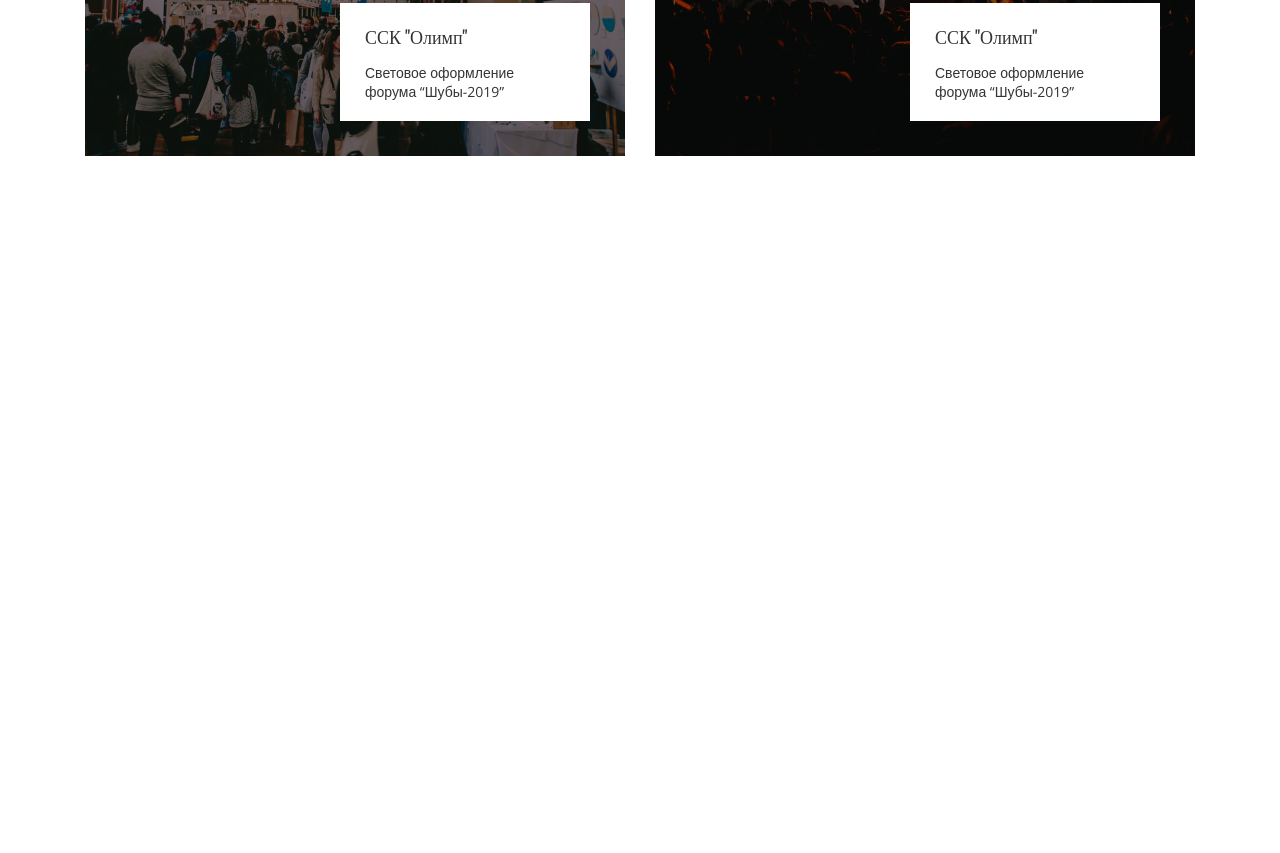
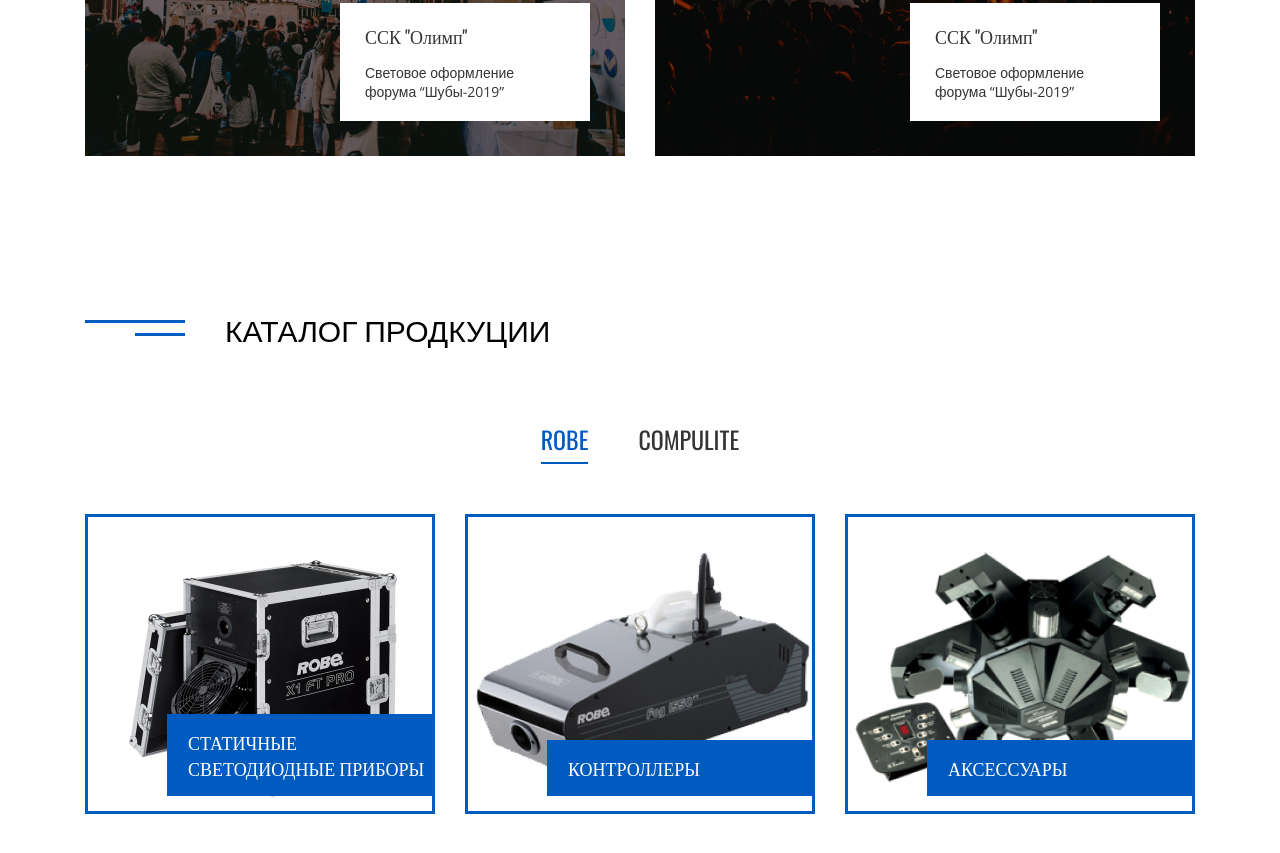
Before and after one commit to TyomaKirakos/UP08, a plain HTML site: page index.html in a window 1280 px wide. Shown: the part 1333-2186 px from the top of the page. Before the commit the page ends 1639 px from the top, so only its background shows below. Drawn offline with nearby package versions, Linux system fonts and the light colour scheme.

Commit message:
Made a catalog

```diff
--- a/css/style.css
+++ b/css/style.css
@@ -232,3 +232,93 @@
     font-size: 14px;
     color: #343434;
 }
+
+/* Каталог */
+
+.catalog{
+    display: flex;
+    flex-direction: column;
+    align-items: center;
+    margin-bottom: 150px;
+}
+
+.catalog__title-block{
+    margin-bottom: 70px;
+    align-self: flex-start;
+}
+
+.catalog__categories{
+    display: flex;
+    align-items: flex-start;
+    margin-bottom: 50px;
+}
+
+.categories__item{
+    font-family: "Oswald", "Open Sans";
+    font-size: 24px;
+    font-weight: 400;
+    color: #343434;
+    text-transform: uppercase;
+    text-decoration: none;
+    margin-right: 50px;
+}
+
+.categories__item:last-child{
+    margin-right: 0;
+}
+
+.active-category{
+    color: #005BC1;
+}
+
+.active-category::after{
+    content: '';
+    display: block;
+    width: 100%;
+    height: 2px;
+    background-color: #005BC1;
+    margin-top: 5px;
+}
+
+.categories-imgs{
+    display: flex;
+    align-items: center;
+    justify-content: space-between;
+    width: 100%;
+}
+
+.categories-imgs__category-img{
+    width: 350px;
+    height: 300px;
+    background-size: cover;
+    border: 3px solid #005BC1;
+    display: flex;
+    align-items: flex-end;
+    justify-content: flex-end;
+}
+
+.category-img1{
+    background: url(../img/catalog/catalog1.png);
+}
+
+.category-img2{
+    background: url(../img/catalog/catalog2.png);
+}
+
+.category-img3{
+    background: url(../img/catalog/catalog3.png);
+}
+
+.category-block{
+    background-color: #005BC1;
+    width: 265px;
+    padding: 15px 0px 15px 21px;
+    margin-bottom: 15px;
+}
+
+.category-block__title{
+    font-family: "Oswald", "Open Sans";
+    font-size: 18px;
+    text-transform: uppercase;
+    color: #fff;
+}
--- a/index.html
+++ b/index.html
@@ -31,7 +31,8 @@
             </div>
         </div>
     </main>
-    <div class="slider container">
+    <div class="container">
+        <div class="slider">
             <div class="slider__ctrl-block ctrl-block">
                 <div class="ctrl-block__title-block title-block">
                     <img src="img/burger-btn.svg" alt="nice img" class="title-block__burger-img">
@@ -61,5 +62,33 @@
                 </div>
             </div>
         </div>
+        <div class="catalog">
+            <div class="catalog__title-block title-block">
+                <img src="img/burger-btn.svg" alt="nice img" class="title-block__burger-img">
+                <h2 class="title-block__heading">Каталог продкуции</h2>
+            </div>
+            <div class="catalog__categories">
+                <a href="#" class="categories__item active-category">Robe</a>
+                <a href="#" class="categories__item">Compulite</a>
+            </div>
+            <div class="catalog__categories-imgs categories-imgs">
+                <div class="categories-imgs__category-img category-img1">
+                    <div class="category-img__category-block category-block">
+                        <p class="category-block__title">Статичные светодиодные приборы</p>
+                    </div>
+                </div>
+                <div class="categories-imgs__category-img category-img2">
+                    <div class="category-img__category-block category-block">
+                        <p class="category-block__title">Контроллеры</p>
+                    </div>
+                </div>
+                <div class="categories-imgs__category-img category-img3">
+                    <div class="category-img__category-block category-block">
+                        <p class="category-block__title">Аксессуары</p>
+                    </div>
+                </div>
+            </div>
+        </div>
+    </div>
 </body>
 </html>
```
Also changed, not shown: img/catalog/catalog1.png (added), img/catalog/catalog2.png (added), img/catalog/catalog3.png (added). Lines whose indentation alone changed are shown as unchanged.
